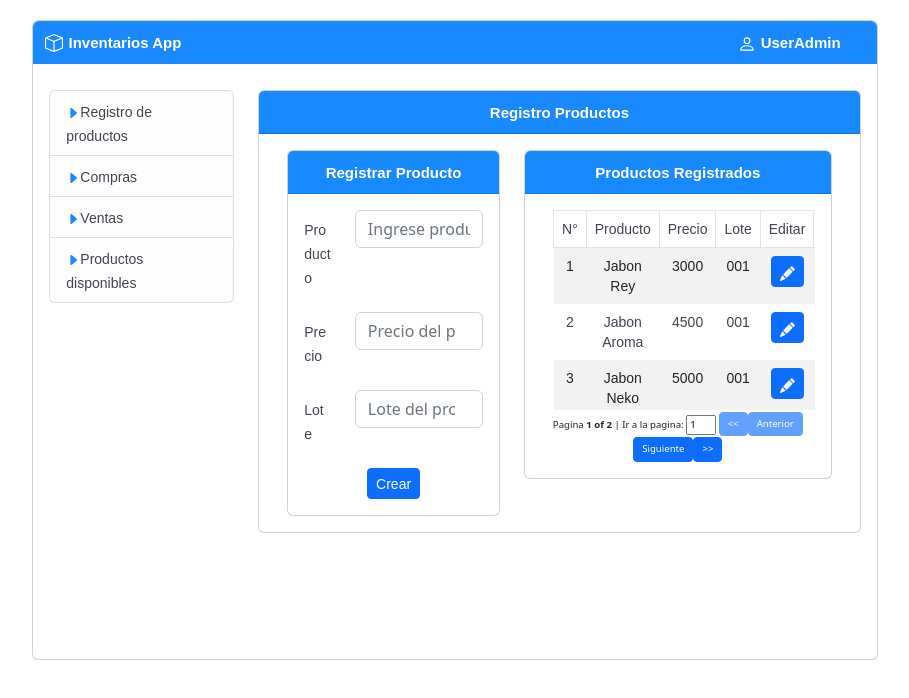
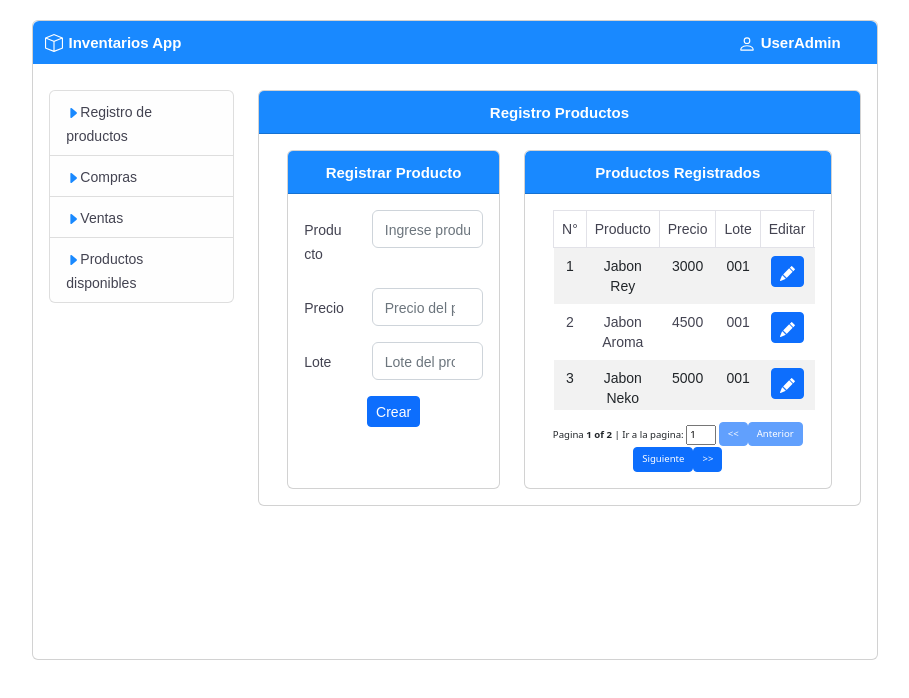
Before and after one commit to yo-huaca95/Actividad1-Fullstack, a React (Create React App) app in the folder Actividad-1-Front/: page /RegistroProductos in a window 1280 px wide. Shown: the top 698 px of the page, without its empty margins (185-1094 px from the left). Built offline with nearby package versions, Linux system fonts and the light colour scheme.

Commit message:
avance insert

```diff
--- a/Actividad-1-Front/src/Components/MenuNavegacionIzquierdo/OpcionesMenu/MarcoOpciones.js
+++ b/Actividad-1-Front/src/Components/MenuNavegacionIzquierdo/OpcionesMenu/MarcoOpciones.js
@@ -1,5 +1,5 @@
 import React from "react";
-import * as Icon from 'react-bootstrap-icons';
+//import * as Icon from 'react-bootstrap-icons';
 
 import {TituloMarcoOpciones} from './marcoOpciones/TituloMarcoOpciones';
 import './MarcoOpciones.css';
--- /dev/null
+++ b/Actividad-1-Front/src/Components/MenuNavegacionIzquierdo/OpcionesMenu/RegistroProductos/Formulario/FormularioRegistroProductos.css
@@ -0,0 +1,7 @@
+.panletraTextoNormal, .btnspan{
+    color: #fff;
+}
+
+input::placeholder{
+    font: 400 14px/20px Poppins,sans-serif !important;
+}
--- /dev/null
+++ b/Actividad-1-Front/src/Components/MenuNavegacionIzquierdo/OpcionesMenu/RegistroProductos/Formulario/FormularioRegistroProductos.js
@@ -0,0 +1,74 @@
+import React, { useState } from "react";
+import {Col,Form, Row} from "react-bootstrap";
+//import * as Icon from 'react-bootstrap-icons';
+
+import Button from 'react-bootstrap/Button';
+import './FormularioRegistroProductos.css'
+
+
+export const FormularioRegistroProductos = (props) => {
+      //console.log(props.productos)
+      const [datosFormulario,setDatosFormulario]=useState({
+        id:null,
+        Producto:'',
+        Precio:'',
+        Lote:''
+      })
+
+      const eventoSubmit =(e)=>{
+        e.preventDefault();
+        if(datosFormulario.Producto !=='' && datosFormulario.Precio !==null && datosFormulario.Lote !==null) {
+
+            do {
+              datosFormulario.id=Math.floor(Math.random()*100);
+              //console.log("resultado:" +datosFormulario.id)
+               } while(props.productos.filter((producto)=>producto.id===datosFormulario.id).length>0 && datosFormulario.id!==0);
+
+        props.agregarProducto(datosFormulario)
+        setDatosFormulario({
+          id:null,
+          Producto:'',
+          Precio:'',
+          Lote:''
+        })
+        }else{
+           alert("Por Favor ingrese los datos...")
+        }
+
+      }
+
+      const eventoChange=(e)=>{
+
+        setDatosFormulario({
+          ...datosFormulario,
+          [e.target.name]: e.target.name==="Producto"? e.target.value : parseInt(e.target.value)
+
+      })}
+
+      return (
+      <Form onSubmit={eventoSubmit} >
+      <Form.Group as={Row} className="mb-3">
+        <Form.Label column md={{ span: 4  }}  ><span className="spanletraTextoNormal">Producto</span></Form.Label>
+        <Col md={{ span: 8  }} >
+        <Form.Control  type="text" name="Producto"  onChange={eventoChange} value={datosFormulario.Producto} placeholder="Ingrese producto" required={true} />
+        </Col>
+      </Form.Group>
+
+      <Form.Group as={Row}  className="mb-3" >
+        <Form.Label column md={{ span: 4  }} ><span className="spanletraTextoNormal">Precio</span> </Form.Label>
+        <Col md={{ span: 8  }}>
+        <Form.Control type="number" name="Precio" onChange={eventoChange} value={datosFormulario.Precio}  placeholder="Precio del producto" min={0} required={true} />
+        </Col>
+      </Form.Group>
+      <Form.Group as={Row}  className="mb-3">
+        <Form.Label column md={{ span: 4  }}  ><span className="spanletraTextoNormal">Lote</span> </Form.Label>
+        <Col md={{ span: 8  }}>
+        <Form.Control type="number" name="Lote" onChange={eventoChange} value={datosFormulario.Lote} placeholder="Lote del producto" min={0} required={true} />
+        </Col>
+      </Form.Group>
+      <Button size="sm" variant="primary"  type="submit" >
+        <span className="spanletraTextoNormal btnspan">Crear</span>
+      </Button>
+    </Form>
+    );
+      }
--- a/Actividad-1-Front/src/Components/MenuNavegacionIzquierdo/OpcionesMenu/RegistroProductos/RegistroProductos.js
+++ b/Actividad-1-Front/src/Components/MenuNavegacionIzquierdo/OpcionesMenu/RegistroProductos/RegistroProductos.js
@@ -1,16 +1,26 @@
-import React from "react";
-import {Card, Col, Container, Form, Row} from "react-bootstrap";
-import * as Icon from 'react-bootstrap-icons';
+import React, { useState } from "react";
+import {Card, Col, Container,Row} from "react-bootstrap";
+//import * as Icon from 'react-bootstrap-icons';
 
-import Button from 'react-bootstrap/Button';
 import './RegistroProductos.css';
 import {Tabla} from './Tabla/Tabla'
+import {PRODUCTOS} from "./Tabla/productos";
+import { COLUMNS as columnasTabla}  from "./Tabla/columns";
+import { FormularioRegistroProductos } from "./Formulario/FormularioRegistroProductos";
 
-
-
-
+localStorage.setItem('productos',JSON.stringify(PRODUCTOS));
 
 export  const RegistroProductos= () => {
+
+    const [productos,setProducto]  =useState(JSON.parse(localStorage.getItem("productos")));
+
+    const agregarProducto= (producto)=>{
+      setProducto([
+        ...productos,
+        producto
+      ])
+    }
+    localStorage.setItem('productos',JSON.stringify(productos));
 
     return (
       <Container >
@@ -19,30 +29,7 @@ export  const RegistroProductos= () => {
       <Card className="ajusteDimencion" >
       <Card.Header className="TituloComponentes" ><span className="spanLetraTextoTitulo">Registrar Producto</span></Card.Header>
         <Card.Body>
-      <Form >
-      <Form.Group as={Row} className="mb-3">
-        <Form.Label column md={{ span: 3  }} ><span className="spanletraTextoNormal" >Producto</span></Form.Label>
-        <Col md={{ span: 9  }}>
-        <Form.Control  type="text" placeholder="Ingrese producto" />
-        </Col>
-      </Form.Group>
-
-      <Form.Group as={Row}  className="mb-3" >
-        <Form.Label column md={{ span: 3  }}><span className="spanletraTextoNormal">Precio</span> </Form.Label>
-        <Col md={{ span: 9  }}>
-        <Form.Control type="number" placeholder="Precio del producto" min={0} />
-        </Col>
-      </Form.Group>
-      <Form.Group as={Row}  className="mb-3">
-        <Form.Label column md={{ span: 3  }}><span className="spanletraTextoNormal">Lote</span> </Form.Label>
-        <Col md={{ span: 9  }}>
-        <Form.Control type="number" placeholder="Lote del producto" min={0} />
-        </Col>
-      </Form.Group>
-      <Button size="sm" variant="primary"  >
-        <span className="spanletraTextoNormal btnspan">Crear</span>
-      </Button>
-    </Form>
+          <FormularioRegistroProductos agregarProducto={agregarProducto} productos={productos} />
     </Card.Body>
     </Card>
 
@@ -51,7 +38,7 @@ export  const RegistroProductos= () => {
   <Card  className="CardsTablePrRegistrar">
       <Card.Header className="TituloComponentes"><span className="spanLetraTextoTitulo">Productos Registrados</span></Card.Header>
         <Card.Body>
-       <Tabla/>
+       <Tabla columnasTabla={columnasTabla} productos={productos} />
     </Card.Body>
     </Card>
     </Col>
--- a/Actividad-1-Front/src/Components/MenuNavegacionIzquierdo/OpcionesMenu/RegistroProductos/Tabla/Tabla.css
+++ b/Actividad-1-Front/src/Components/MenuNavegacionIzquierdo/OpcionesMenu/RegistroProductos/Tabla/Tabla.css
@@ -25,3 +25,6 @@
 tr,td{
     border-style: none !important;
 }
+.footertabla{
+    margin-top: 10px;
+}
--- a/Actividad-1-Front/src/Components/MenuNavegacionIzquierdo/OpcionesMenu/RegistroProductos/Tabla/Tabla.js
+++ b/Actividad-1-Front/src/Components/MenuNavegacionIzquierdo/OpcionesMenu/RegistroProductos/Tabla/Tabla.js
@@ -6,13 +6,14 @@ import Button from 'react-bootstrap/Button';
 import './Tabla.css';
 import { Container } from "react-bootstrap";
 
-import { COLUMNS } from "./columns";
-import {PRODUCTOS} from "./productos";
+//import { COLUMNS } from "./columns";
+//import {PRODUCTOS} from "./productos";
 
 
-export const Tabla= ()=>{
-    const data= useMemo(()=> PRODUCTOS,[])
-    const columns = useMemo (()=>COLUMNS,[])
+export const Tabla= (props)=>{
+
+    const data= useMemo(()=> props.productos,[props.productos])
+    const columns = useMemo (()=>props.columnasTabla,[props.columnasTabla])
 
     const tableInstance= useTable({
       columns,
@@ -90,7 +91,7 @@ export const Tabla= ()=>{
 
         </Table>
         </Container>
-        <div>
+        <div className="footertabla">
         <span className="botonPaginacion">Pagina{''}</span>
           <span className="botonPaginacion" ><strong> {pageIndex +1} of {pageOptions.length} </strong>{''}</span>
           <span className="botonPaginacion">
```
